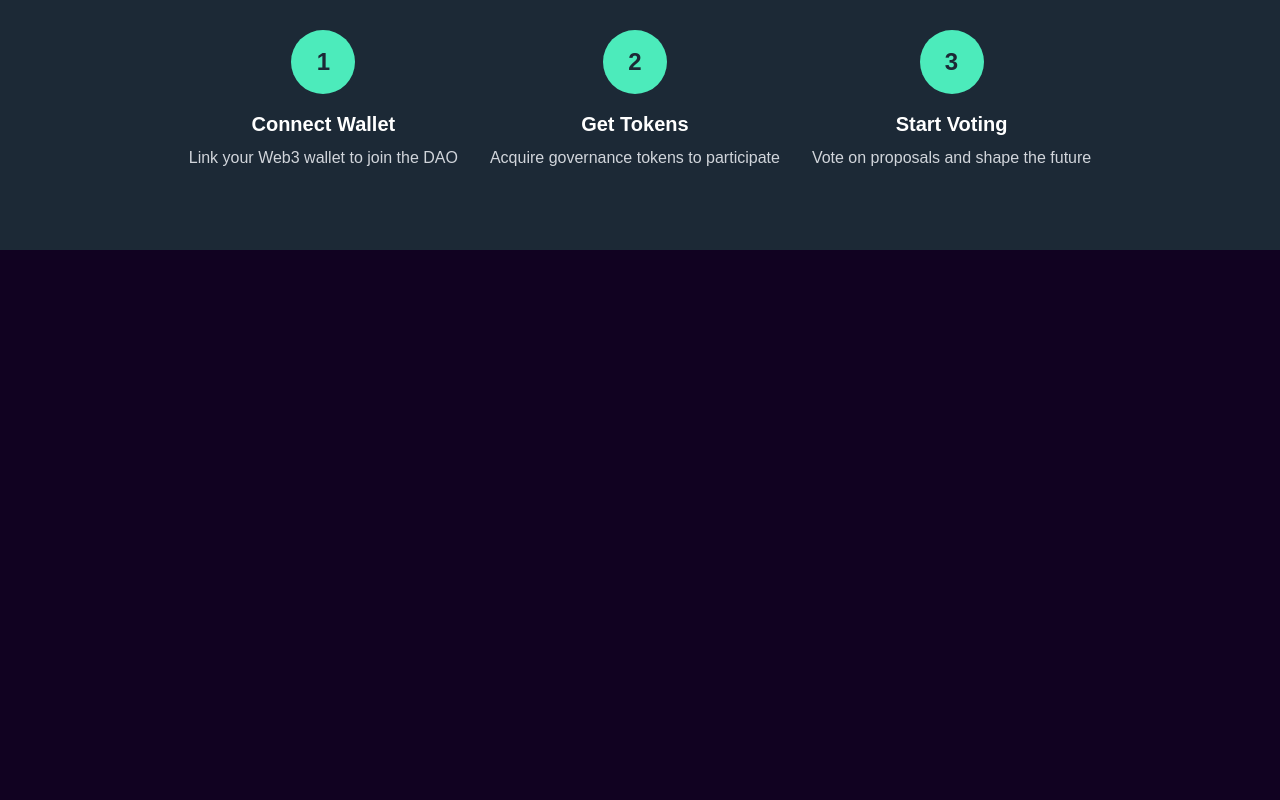
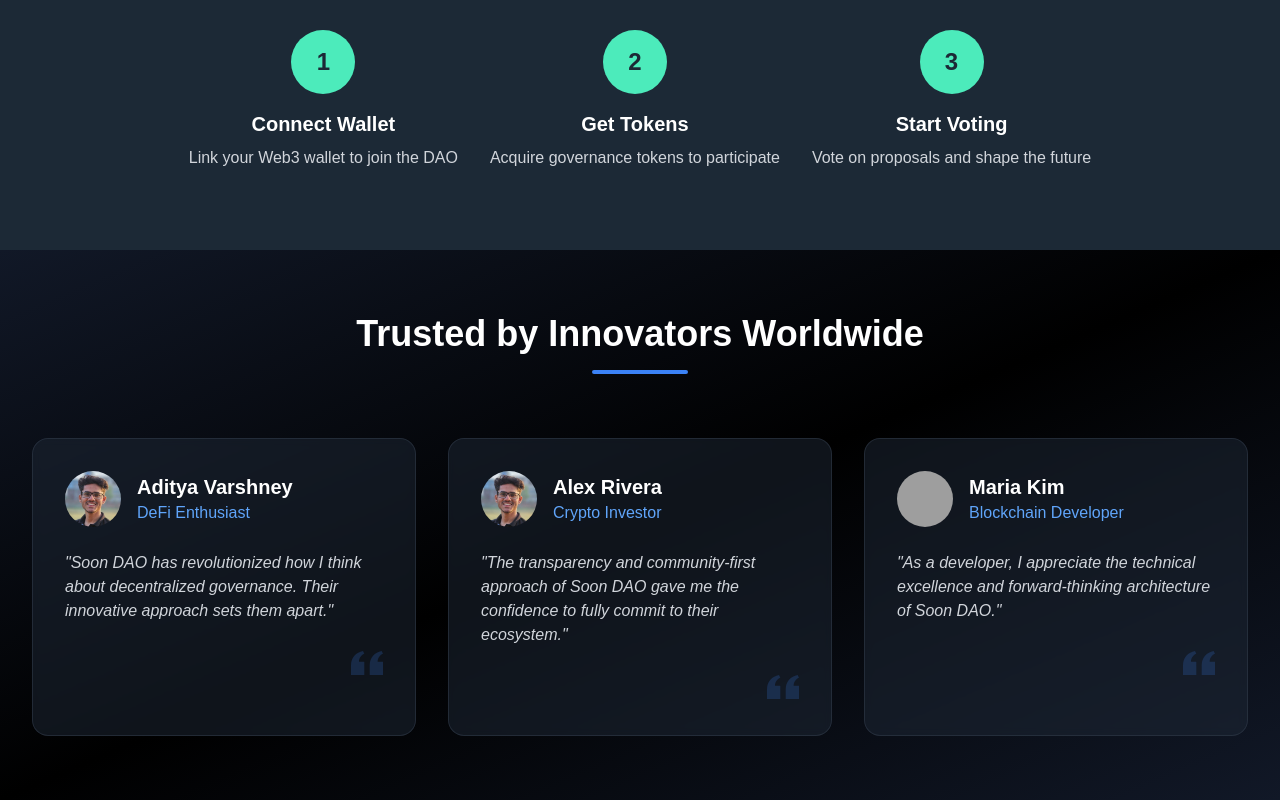
Before and after one commit to CollectiveX-Org/collectivex_website, a Next.js app: page / in a window 1280 px wide. Shown: the part 1626-2426 px from the top of the page. Before the commit the page ends 1876 px from the top, so only its background shows below. Built offline with nearby package versions, Linux system fonts and the light colour scheme; grey boxes are pictures that could not be loaded.

Commit message:
add:testimonial

```diff
--- a/app/page.tsx
+++ b/app/page.tsx
@@ -1,11 +1,13 @@
 import React from 'react'
 import Navbar from '@/components/navbar/page'
 import Hero from '@/app/Hero/page'
+import Testimonial from '@/components/Testimonial/page'
 const page = () => {
   return (
     <div className=''>
       <Navbar />
       <Hero />
+      <Testimonial />
     </div>
   )
 }
--- /dev/null
+++ b/components/Testimonial/page.tsx
@@ -0,0 +1,76 @@
+import React from 'react'
+import Image from 'next/image'
+
+const TestimonialSection = () => {
+  const testimonials = [
+    {
+      name: "Aditya Varshney",
+      role: "DeFi Enthusiast",
+      image: "/profile.jpg",
+      quote: "Soon DAO has revolutionized how I think about decentralized governance. Their innovative approach sets them apart.",
+    },
+    {
+      name: "Alex Rivera",
+      role: "Crypto Investor",
+      image: "/profile.jpg",
+      quote: "The transparency and community-first approach of Soon DAO gave me the confidence to fully commit to their ecosystem.",
+    },
+    {
+      name: "Maria Kim",
+      role: "Blockchain Developer",
+      image: "/testimonials/maria.jpg",
+      quote: "As a developer, I appreciate the technical excellence and forward-thinking architecture of Soon DAO.",
+    },
+  ]
+
+  return (
+    <section className="py-16 bg-gradient-to-br from-gray-900 via-black to-gray-900">
+      <div className="max-w-7xl mx-auto px-4 sm:px-6 lg:px-8">
+        <div className="text-center mb-16">
+          <h2 className="text-4xl font-bold text-white mb-4">
+            Trusted by Innovators Worldwide
+          </h2>
+          <div className="w-24 h-1 bg-blue-500 mx-auto rounded-full"></div>
+        </div>
+
+        <div className="grid grid-cols-1 md:grid-cols-3 gap-8">
+          {testimonials.map((testimonial, index) => (
+            <div
+              key={index}
+              className="bg-gray-800/50 backdrop-blur-sm p-8 rounded-2xl hover:transform hover:-translate-y-2 transition-all duration-300 border border-gray-700/50"
+            >
+              <div className="flex items-center mb-6">
+                <div className="relative w-14 h-14 mr-4">
+                  <Image
+                    src={testimonial.image}
+                    alt={testimonial.name}
+                    fill
+                    className="rounded-full object-cover"
+                  />
+                </div>
+                <div>
+                  <h3 className="text-xl font-semibold text-white">
+                    {testimonial.name}
+                  </h3>
+                  <p className="text-blue-400">{testimonial.role}</p>
+                </div>
+              </div>
+              <p className="text-gray-300 italic">"{testimonial.quote}"</p>
+              <div className="mt-6 flex justify-end">
+                <svg
+                  className="w-8 h-8 text-blue-500/20"
+                  fill="currentColor"
+                  viewBox="0 0 24 24"
+                >
+                  <path d="M14.017 21v-7.391c0-5.704 3.731-9.57 8.983-10.609l.995 2.151c-2.432.917-3.995 3.638-3.995 5.849h4v10h-9.983zm-14.017 0v-7.391c0-5.704 3.748-9.57 9-10.609l.996 2.151c-2.433.917-3.996 3.638-3.996 5.849h3.983v10h-9.983z" />
+                </svg>
+              </div>
+            </div>
+          ))}
+        </div>
+      </div>
+    </section>
+  )
+}
+
+export default TestimonialSection
--- /dev/null
+++ b/components/footer/page.tsx
@@ -0,0 +1,11 @@
+import React from 'react'
+
+const page = () => {
+  return (
+    <div>
+
+    </div>
+  )
+}
+
+export default page
```
Also changed, not shown: public/profile.jpg (added).
